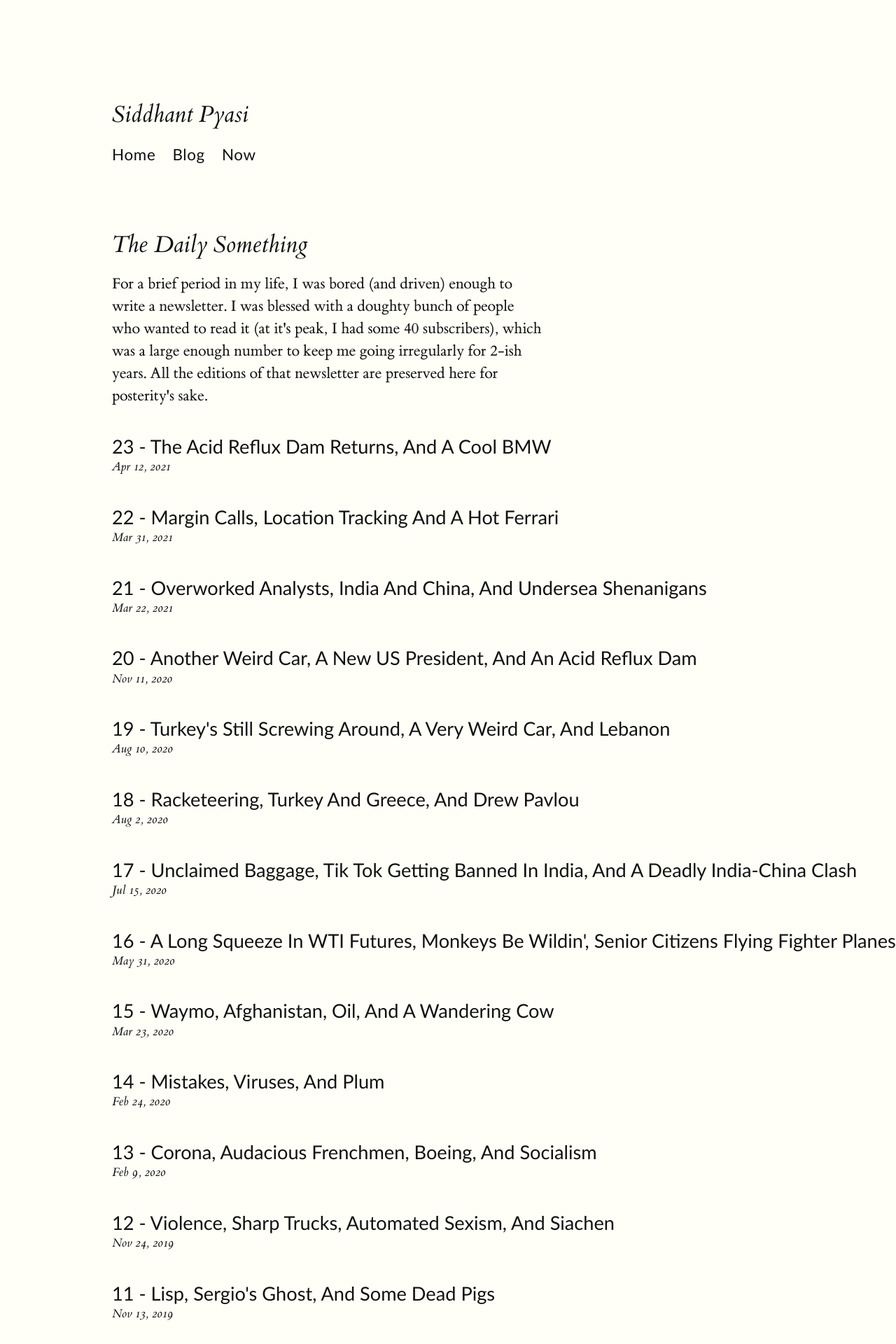
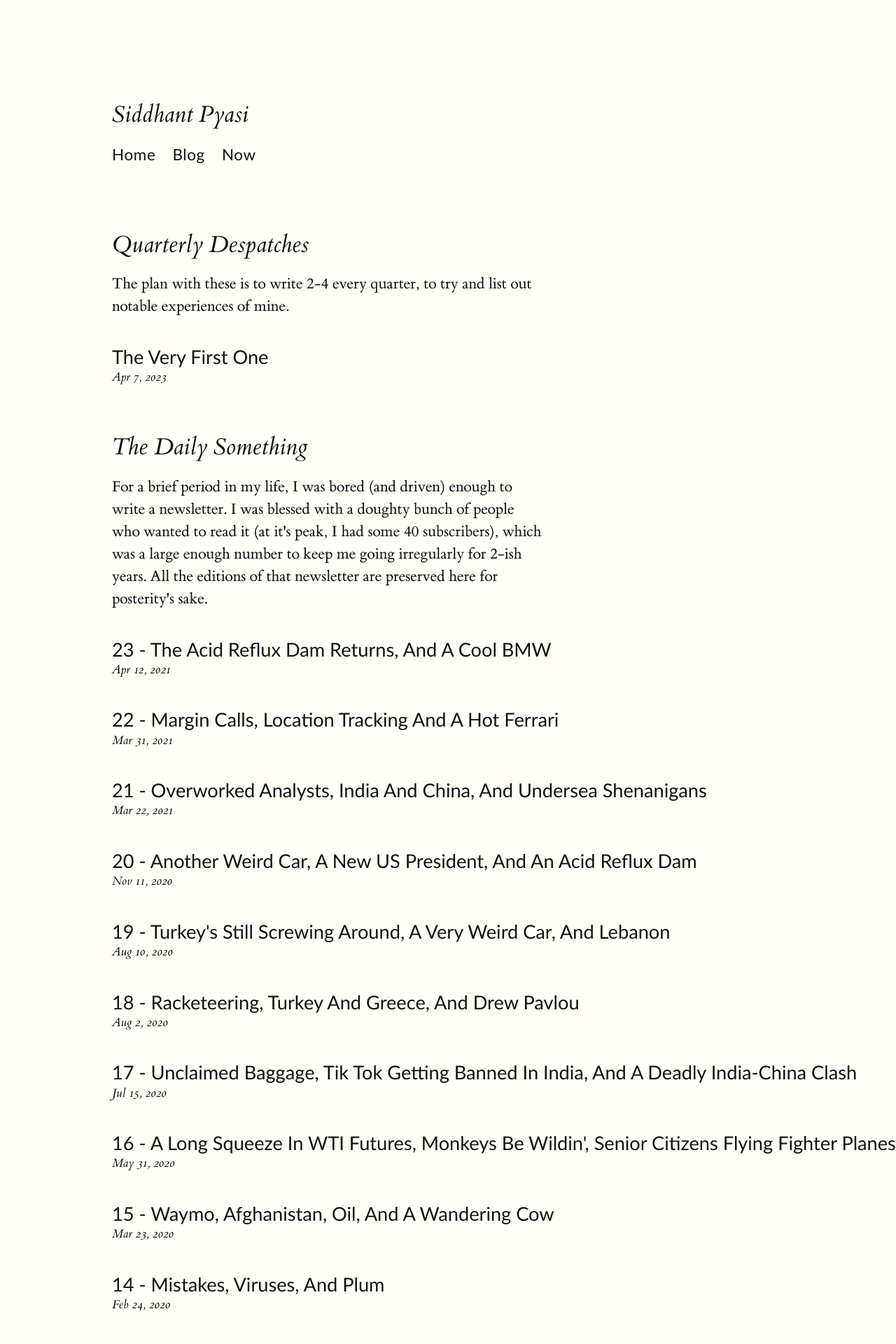
Before and after one commit to siddhantpyasi/siddhantpyasi.github.io, a Jekyll site: the page built from blog.html, in a window 1280 px wide. Shown: the top 1920 px of the page at 70% size. Built offline with Jekyll 4.4.1, drawn with Linux system fonts in a browser that asks for light colours.

```diff
--- a/_includes/head.html
+++ b/_includes/head.html
@@ -20,6 +20,17 @@
     <link href='{{ site.baseurl }}/feed.xml' rel='alternate' type='application/atom+xml'>
     <link rel="canonical" href="{{ site.baseurl }}{{ page.url }}">
     <link rel="stylesheet" href="{{ site.baseurl }}/style.css">
+
+    <!-- Google tag (gtag.js) -->
+    <script async src="https://www.googletagmanager.com/gtag/js?id=UA-27466062-2"></script>
+    <script>
+        window.dataLayer = window.dataLayer || [];
+        function gtag(){dataLayer.push(arguments);}
+        gtag('js', new Date());
+
+        gtag('config', 'UA-27466062-2');
+    </script>
+
 </head>
 
 <body>
--- a/_layouts/post.html
+++ b/_layouts/post.html
@@ -10,12 +10,12 @@ layout: compress
 
         <article>
             <h1>{{ page.title }}</h1>
-            <p class="subtitle">{{ page.date | date: "%b %-d, %Y" }}</p>
+            <p class="subtitle">{{ page.date | date: "%b %-d, %Y" }} | {% include read-time.html content = page.content %}</p>
 
             {{ page.content }}
 
             <hr>
-
+            <!-- p>Editors of this piece: {{page.editors}}</p -->
             <p><a href="{{ site.baseurl }}/blog">← Back to all articles</a></p>
         </article>
 
--- a/blog.html
+++ b/blog.html
@@ -2,6 +2,16 @@
 layout: default
 permalink: /blog/
 ---
+
+        <h2>Quarterly Despatches</h2>
+        <p>The plan with these is to write 2-4 every quarter, to try and list out notable experiences of mine.</p>
+        {% for post in site.tags.quarterlydespatch %}
+            <article>
+                <h3><a href="{{ site.baseurl }}{{ post.url }}" style="text-decoration:none">{{ post.title }}</a></h3>
+                <span class="mini-note">{{ post.date | date: "%b %-d, %Y" }}</span>
+            </article>
+        {% endfor %}
+
 
         <h2>The Daily Something</h2>
         <p>For a brief period in my life, I was bored (and driven) enough to write a newsletter. I was blessed with a doughty bunch of people who wanted to read it (at it's peak, I had some 40 subscribers), which was a large enough number to keep me going irregularly for 2-ish years. All the editions of that newsletter are preserved here for posterity's sake.</p>
--- a/style.scss
+++ b/style.scss
@@ -169,7 +169,7 @@ table {
     $DEFAULT CLASSES
 /**************************************/
 /*p*/.subtitle {
-    font-size: 1.8rem;
+    font-size: 1.3rem;
     font-style: italic;
 }
 
@@ -189,14 +189,18 @@ table {
 /*span*/.marginnote,
 /*span*/.sidenote,
 figcaption {
+    float: right;
+    clear: right;
     font-size: 70%;
     left: calc(100% + 4rem);
     line-height: 1.3rem;
     max-width: 400px;
-    padding-top: 1rem;
     position: absolute;
-    top: 0;
     width: 50%;
+}
+
+/*span*/.successive {
+    margin-top: 30px;
 }
 
 /*span*/.sidenote {
@@ -207,6 +211,7 @@ figcaption {
         position: relative;
         top: -0.5rem;
         vertical-align: baseline;
+        clear: right;
     }
 }
 
```
Also changed, not shown: _includes/read-time.html (added, +9 -0 lines), _includes/thousands.html (added, +13 -0 lines), _posts/quarterlydespatch/2023-04-07-arrival.md (added, +22 -0 lines).
